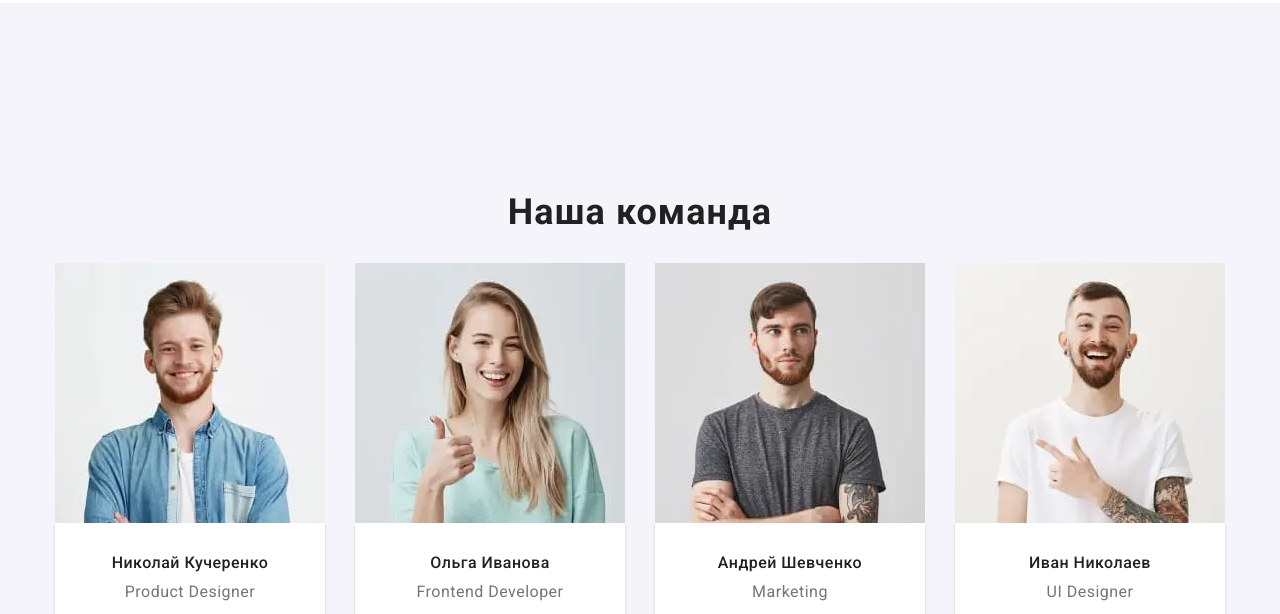
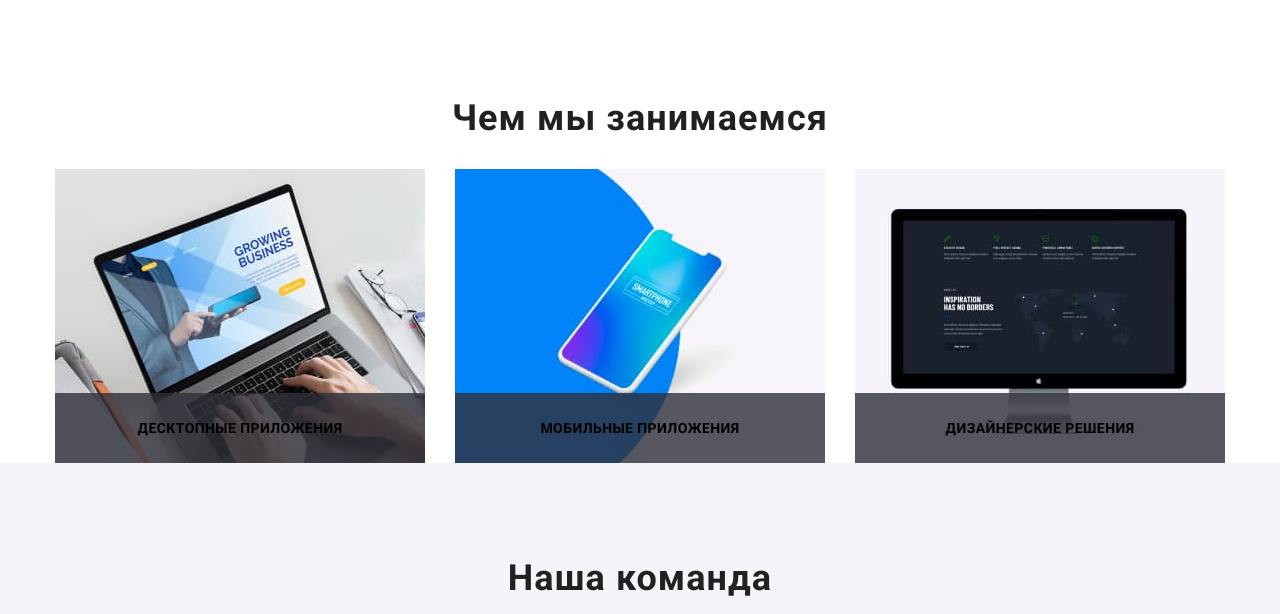
Before and after one commit to VITA-mlr/goit-markup-hw-08, a plain HTML site: page index.html in a window 1280 px wide. Shown: the part 1142-1756 px from the top of the page. Drawn offline with Linux system fonts and the light colour scheme.

Commit message:
add section we-make

```diff
--- a/index.html
+++ b/index.html
@@ -232,7 +232,7 @@
       </section>
 
       <!-- Section - What do we make? -->
-      <section class="container desctop-section">
+      <section class="container we_make-section">
         <h2 class="sectoin-title">Чем мы занимаемся</h2>
         <ul class="we_make-flex">
           <li>
--- a/sass/base/_container.scss
+++ b/sass/base/_container.scss
@@ -83,14 +83,14 @@
     .hero & {
       padding-top: 200px;
     }
+    .we_make & {
+      padding-top: 0;
+    }
     .team & {
       padding-bottom: 94px;
     }
     .features & {
       padding-bottom: 0;
-    }
-    h2 {
-      margin-top: 94px;
     }
   }
 
--- a/sass/base/_general.scss
+++ b/sass/base/_general.scss
@@ -66,11 +66,3 @@ img {
   clip: rect(0 0 0 0);
   overflow: hidden;
 }
-
-.desctop-section {
-  display: none;
-
-  // @media screen and (min-width:1200px){
-
-  // }
-}
--- /dev/null
+++ b/sass/components/_we-make.scss
@@ -0,0 +1,50 @@
+// Section - our works
+
+.we_make-section {
+  display: none;
+}
+
+@media screen and (min-width: 1200px) {
+  .we_make-section {
+    display: block;
+  }
+
+  .we_make-flex {
+    display: flex;
+
+    // .container & {
+    //   padding-bottom: 0;
+    // }
+
+    li {
+      max-width: 370px;
+    }
+
+    li:not(:last-child) {
+      margin-right: 30px;
+    }
+  }
+
+  .we_make-item {
+    position: relative;
+  }
+
+  .we_make-signature {
+    position: absolute;
+    bottom: 0;
+    height: 70px;
+    width: 100%;
+    padding: 27px 0;
+    background-color: rgba(47, 48, 58, 0.8);
+  }
+
+  .we_make-header {
+    font-weight: 700;
+    font-size: 14px;
+    line-height: 16px;
+    text-align: center;
+    letter-spacing: 0.03em;
+    text-transform: uppercase;
+    color: var(--hero-button-color);
+  }
+}
--- a/sass/main.scss
+++ b/sass/main.scss
@@ -11,3 +11,4 @@
 @import "./base/messengers";
 @import "./components/customers";
 @import "./components/page-footer";
+@import "./components/we-make";
```
Also changed, not shown: css/main.css, css/main.min.css, css/portfolio.css, css/portfolio.min.css, 4 other files.
